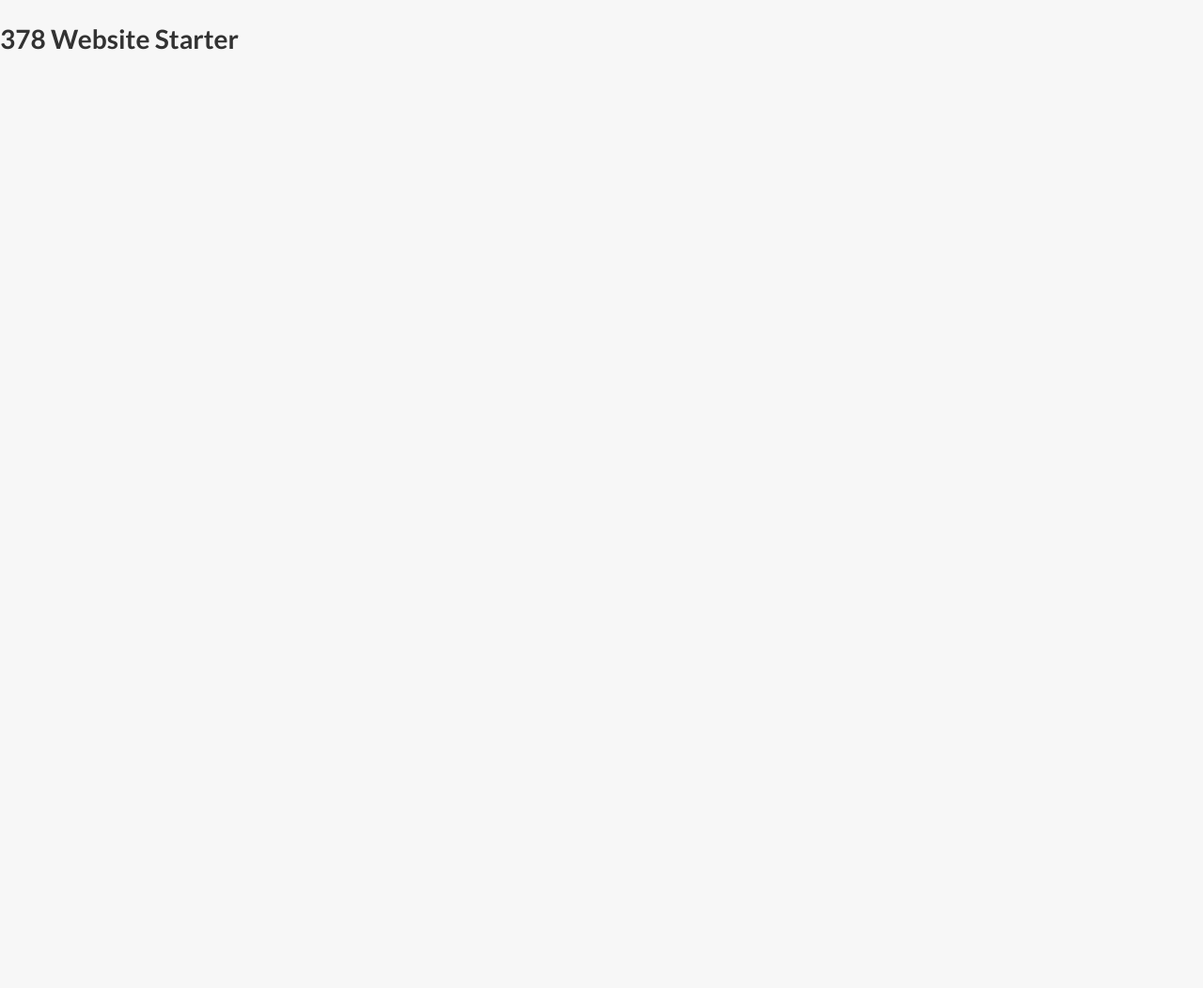
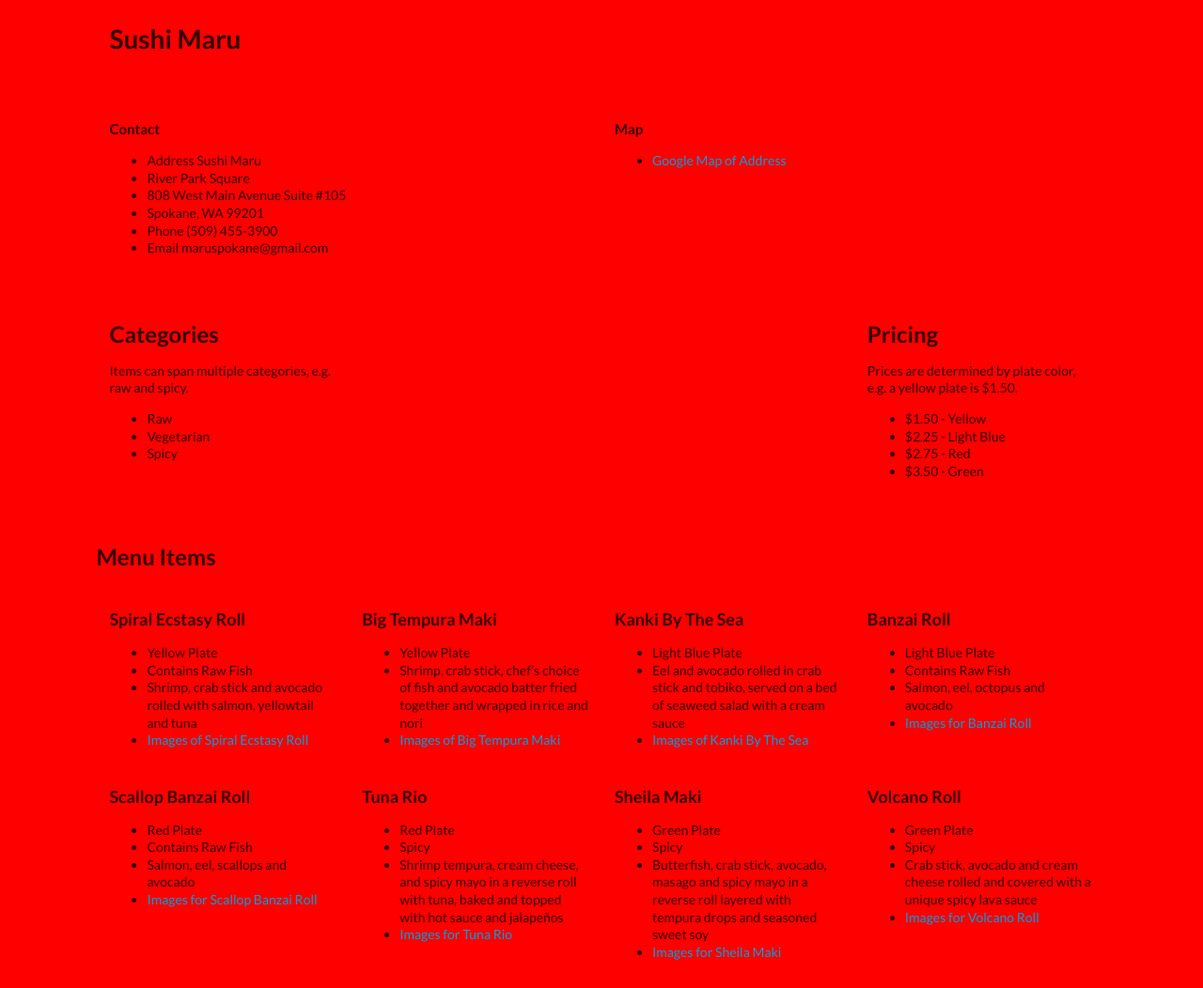
Before and after one commit to lizanderson/P4-Restaurant, a plain HTML site: page index.html in a window 1280 px wide. Shown: the whole page at 94% size. Before the commit the page ends 823 px from the top, so only its background shows below. Drawn offline with nearby package versions, Linux system fonts and the light colour scheme.

Commit message:
Version 1

```diff
--- a/css/styles.css
+++ b/css/styles.css
@@ -0,0 +1,21 @@
+/*Mobile*/
+@media (max-width: 480px) {
+	body {
+		background: teal;
+	}
+}
+
+/*Tablet*/
+@media (min-width: 768px) {
+	body {
+		background: yellow;
+	}
+}
+
+
+/*Desktop*/
+@media (min-width: 992px) {
+	body {
+		background: red;
+	}
+}
--- a/index.html
+++ b/index.html
@@ -7,7 +7,7 @@
   <meta http-equiv="X-UA-Compatible" content="IE=edge,chrome=1" />
   <meta name="viewport" content="width=device-width, initial-scale=1.0, maximum-scale=1.0">
 
-  <title>DESN 378 Website Starter</title>
+  <title>Restaurant (RWD Practice)</title>
 
   <link rel="stylesheet" type="text/css" href="css/semantic.min.css">
   <link rel="stylesheet" type="text/css" href="css/styles.css">
@@ -16,9 +16,158 @@
 
 <body>
 
-  <h1>378 Website Starter</h1>
+<div class="ui grid page stackable">
+
+<!-- Header -->
+      <header class="sixteen wide column">
+      <h1>Sushi Maru </h1>
+      </header>
+
+<!-- Contact -->
+      <section class="eight wide column">
+      <h4>Contact</h4>
+       <ul>
+        <li>Address Sushi Maru</li>
+        <li>River Park Square</li>
+        <li>808 West Main Avenue Suite #105</li>
+        <li>Spokane, WA 99201</li>
+        <li>Phone (509) 455-3900</li>
+        <li>Email maruspokane@gmail.com</li>
+      </ul>
+     </section>
+<!-- Map -->
+
+      <section class="eight wide column">
+      <h4>Map</h4>
+      <ul>
+        <li><a href="https://goo.gl/maps/wGXZR">Google Map of Address</a></li>
+      </ul>
+     </section>
 
 
+<!-- Menu -->
+    <aside class="row">
+      <section class="right floated four wide column">
+      <h2>Pricing</h2>
+
+      <p>Prices are determined by plate color, e.g. a yellow plate is $1.50. </p>
+
+      <ul>
+      <li>$1.50 - Yellow</li>
+      <li>$2.25 - Light Blue</li>
+      <li>$2.75 - Red</li>
+      <li>$3.50 - Green</li>
+      </ul>
+      </section>
+
+      <section class="left floated four wide column">
+      <h2>Categories</h2>
+
+      <p>Items can span multiple categories, e.g. raw and spicy. </p>
+
+      <ul>
+      <li>Raw</li>
+      <li>Vegetarian</li>
+      <li>Spicy</li>
+      </ul>
+      </section>
+    </aside>
+
+    <article class="row four column">
+      <h2>Menu Items</h2>
+
+      <section class="column">
+      <h3>Spiral Ecstasy Roll</h3>
+
+      <ul>
+      <li>Yellow Plate</li>
+      <li>Contains Raw Fish </li>
+      <li>Shrimp, crab stick and avocado rolled with salmon, yellowtail and tuna</li>
+      <li><a href="https://www.google.com/search?q=Spiral+Ecstasy+Roll&amp;es_sm=91&amp;tbm=isch&amp;tbo=u&amp;source=univ&amp;sa=X&amp;ei=-_XoVJW7M86vogSYxIDgDg&amp;ved=0CDsQsAQ&amp;biw=1597&amp;bih=985">Images of Spiral Ecstasy Roll</a></li>
+      </ul>
+      </section>
+
+      <section class="column">
+      <h3>Big Tempura Maki</h3>
+
+      <ul>
+      <li>Yellow Plate </li>
+      <li>Shrimp, crab stick, chef’s choice of fish and avocado batter fried together and wrapped in rice and nori</li>
+      <li><a href="https://www.google.com/search?q=Spiral+Ecstasy+Roll&amp;es_sm=91&amp;tbm=isch&amp;tbo=u&amp;source=univ&amp;sa=X&amp;ei=-_XoVJW7M86vogSYxIDgDg&amp;ved=0CDsQsAQ&amp;biw=1597&amp;bih=985#tbm=isch&amp;q=Big+Tempura+Maki">Images of Big Tempura Maki</a></li>
+      </ul>
+      </section>
+
+      <section class="column">
+      <h3>Kanki By The Sea</h3>
+
+      <ul>
+      <li>Light Blue Plate </li>
+      <li>Eel and avocado rolled in crab stick and tobiko, served on a bed of seaweed salad with a cream sauce</li>
+      <li><a href="https://www.google.com/search?q=Eel+and+avocado+rolled+in+crab+stick+and+tobiko&amp;es_sm=91&amp;source=lnms&amp;tbm=isch&amp;sa=X&amp;ei=C_foVMrOHIHzoATVm4D4Dg&amp;ved=0CAgQ_AUoAQ&amp;biw=1597&amp;bih=941">Images of Kanki By The Sea</a></li>
+      </ul>
+      </section>
+
+      <section class="column">
+      <h3>Banzai Roll</h3>
+
+      <ul>
+      <li>Light Blue Plate </li>
+      <li>Contains Raw Fish </li>
+      <li>Salmon, eel, octopus and avocado</li>
+      <li><a href="https://www.google.com/search?q=Banzai+Roll&amp;es_sm=91&amp;tbm=isch&amp;tbo=u&amp;source=univ&amp;sa=X&amp;ei=UvfoVM32NZbfoAS55oGADQ&amp;ved=0CB8QsAQ&amp;biw=1597&amp;bih=941">Images for Banzai Roll</a></li>
+      </ul>
+      </section>
+
+      <section class="column">
+      <h3>Scallop Banzai Roll</h3>
+
+      <ul>
+      <li>Red Plate</li>
+      <li>Contains Raw Fish </li>
+      <li>Salmon, eel, scallops and avocado</li>
+      <li><a href="https://www.google.com/search?q=Scallop+Banzai+Roll&amp;espv=2&amp;biw=1597&amp;bih=941&amp;tbm=isch&amp;tbo=u&amp;source=univ&amp;sa=X&amp;ei=rvfoVOuFIMmzogTVpoCADw&amp;ved=0CB0QsAQ">Images for Scallop Banzai Roll</a></li>
+      </ul>
+      </section>
+
+      <section class="column">
+      <h3>Tuna Rio</h3>
+
+      <ul>
+      <li>Red Plate</li>
+      <li>Spicy </li>
+      <li>Shrimp tempura, cream cheese, and spicy mayo in a reverse roll with tuna, baked and topped with hot sauce and jalapeños</li>
+      <li><a href="https://www.google.com/search?q=Scallop+Banzai+Roll&amp;espv=2&amp;biw=1597&amp;bih=941&amp;tbm=isch&amp;tbo=u&amp;source=univ&amp;sa=X&amp;ei=rvfoVOuFIMmzogTVpoCADw&amp;ved=0CB0QsAQ#tbm=isch&amp;q=Shrimp+tempura%2C+cream+cheese%2C+and+spicy+mayo+in+a+reverse+roll+with+tuna">Images for Tuna Rio</a></li>
+      </ul>
+      </section>
+
+      <section class="column">
+      <h3>Sheila Maki</h3>
+
+      <ul>
+      <li>Green Plate</li>
+      <li>Spicy</li>
+      <li>Butterfish, crab stick, avocado, masago and spicy mayo in a reverse roll layered with tempura drops and seasoned sweet soy</li>
+      <li><a href="https://www.google.com/search?q=Scallop+Banzai+Roll&amp;espv=2&amp;biw=1597&amp;bih=941&amp;tbm=isch&amp;tbo=u&amp;source=univ&amp;sa=X&amp;ei=rvfoVOuFIMmzogTVpoCADw&amp;ved=0CB0QsAQ#tbm=isch&amp;q=Butterfish%2C+crab+stick%2C+avocado%2C+masago">Images for Sheila Maki</a></li>
+      </ul>
+      </section>
+
+      <section class="column">
+      <h3>Volcano Roll</h3>
+
+      <ul>
+      <li>Green Plate</li>
+      <li>Spicy </li>
+      <li>Crab stick, avocado and cream cheese rolled and covered with a unique spicy
+      lava sauce</li>
+      <li><a href="https://www.google.com/search?q=sheila+maki&amp;espv=2&amp;biw=1597&amp;bih=941&amp;source=lnms&amp;tbm=isch&amp;sa=X&amp;ei=i_joVNi4L8jhoATFuYLADg&amp;ved=0CAYQ_AUoAQ#tbm=isch&amp;q=volcano+roll">Images for Volcano Roll</a></li>
+      </ul>
+      </section>
+
+      <!-- End Menu -->
+    </article>
+
+<!-- End of Container -->
+  </div>
 
   <script src="http://cdnjs.cloudflare.com/ajax/libs/jquery/2.0.3/jquery.js"></script>
   <script src="js/semantic.min.js"></script>
```
